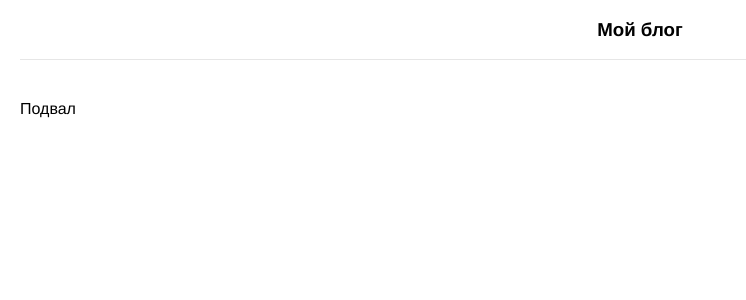
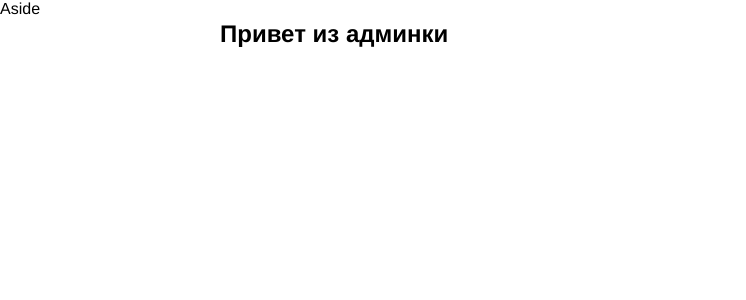
Before and after one commit to dm1annem/test_nuxt_blog, a Nuxt app: page /admin in a window 1280 px wide. Before the commit this address had no page. Shown: the top 300 px of the page, without its empty margins (0-746 px from the left). Built offline with nearby package versions, Linux system fonts and the light colour scheme.

Commit message:
created admin layout

```diff
--- /dev/null
+++ b/layouts/admin.vue
@@ -0,0 +1,27 @@
+<template>
+    <div class="wrap">
+
+        <el-container :style="{height: '100%'}">
+            <el-aside width="200px">Aside</el-aside>
+            <el-main>
+                <nuxt/>
+            </el-main>
+        </el-container>
+
+    </div>
+
+</template>
+
+<script>
+export default {
+
+}
+</script>
+
+<style leng="scss" scoped>
+.wrap{
+    width: 100%;
+    height: 100vh;
+}
+
+</style>
--- /dev/null
+++ b/pages/admin/index.vue
@@ -0,0 +1,12 @@
+<template>
+    <div>
+        <h1>Привет из админки</h1>
+    </div>
+</template>
+
+<script>
+export default {
+    layout: 'admin',
+
+}
+</script>
```
